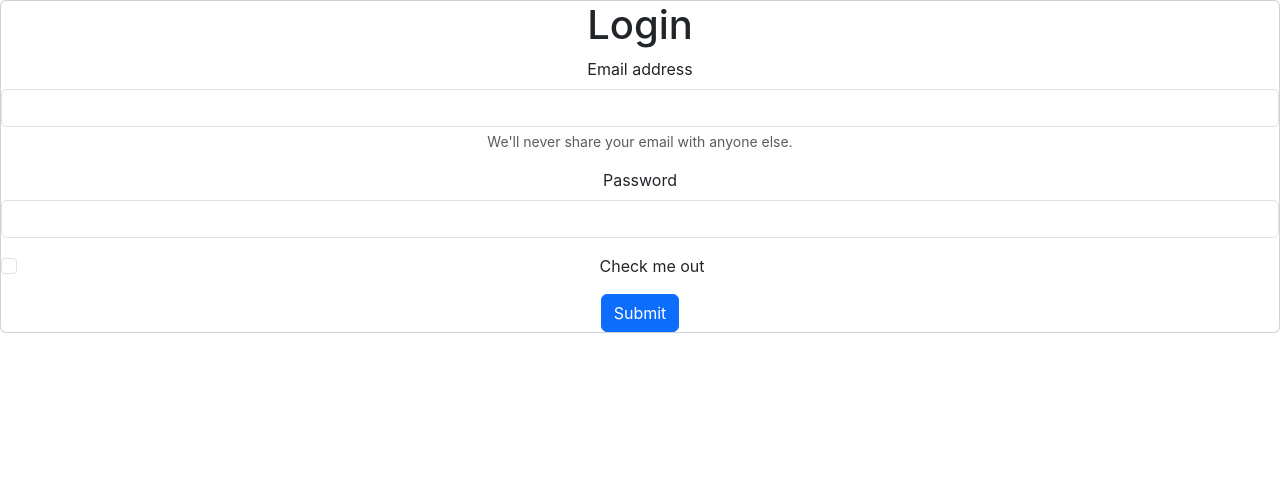
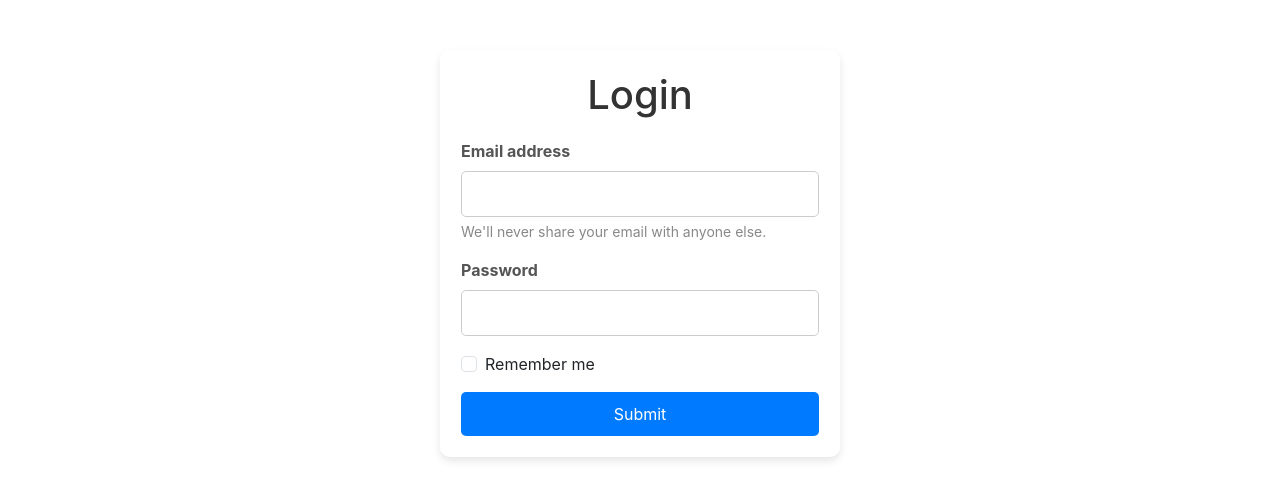
Before and after one commit to SoumyaSRD/react-demo, a React (Create React App) app: page /login in a window 1280 px wide. Shown: the top 500 px of the page. Built offline with nearby package versions, Linux system fonts and the light colour scheme.

Commit message:
design fixes

```diff
--- a/src/App.tsx
+++ b/src/App.tsx
@@ -5,7 +5,7 @@ import { router } from './router/router';
 function App() {
 
   return (
-    <div className="App">
+    <div className="container">
       <RouterProvider router={router} />
     </div>
   );
--- a/src/index.css
+++ b/src/index.css
@@ -1,13 +1,22 @@
 body {
   margin: 0;
-  font-family: -apple-system, BlinkMacSystemFont, 'Segoe UI', 'Roboto', 'Oxygen',
-    'Ubuntu', 'Cantarell', 'Fira Sans', 'Droid Sans', 'Helvetica Neue',
+  font-family: -apple-system, BlinkMacSystemFont, "Segoe UI", "Roboto", "Oxygen",
+    "Ubuntu", "Cantarell", "Fira Sans", "Droid Sans", "Helvetica Neue",
     sans-serif;
   -webkit-font-smoothing: antialiased;
   -moz-osx-font-smoothing: grayscale;
 }
 
 code {
-  font-family: source-code-pro, Menlo, Monaco, Consolas, 'Courier New',
+  font-family: source-code-pro, Menlo, Monaco, Consolas, "Courier New",
     monospace;
 }
+
+.glassmorphism {
+  -webkit-backdrop-filter: blur(10px); /* Support for Safari */
+  backdrop-filter: blur(10px);
+  background: rgba(255, 255, 255, 0.1);
+  border-radius: 10px;
+  box-shadow: 0 4px 6px rgba(0, 0, 0, 0.1);
+  padding: 20px;
+}
--- a/src/modules/auth/Components/Home.tsx
+++ b/src/modules/auth/Components/Home.tsx
@@ -3,22 +3,21 @@ import { UserService } from "../../../api/user.service";
 import { IPagination } from "../../../models/extras/pagination.interface";
 import { IUser } from "../../../models/user/user.interface";
 import Header from "../shared/components/Header";
-import Pagination, {
-    InitialPaginationData,
-} from "../shared/components/Pagination";
+import Pagination, { InitialPaginationData } from "../shared/components/Pagination";
 import Table from "../shared/components/Table";
 import * as CommonUtil from "../shared/utils/Common.util";
+
 export enum DataTypes {
     pagination = "pagination",
     total = "total",
 }
+
 const Home = () => {
     const [user, setUser] = useState<IUser>({
         data: [], // The actual data
         headers: [] // The table headers
     });
     const [refresh, setRefresh] = useState(true);
-
     const [pagination, setPagination] = useState<IPagination>({
         ...CommonUtil.Clone(InitialPaginationData),
     });
@@ -40,60 +39,40 @@ const Home = () => {
 
                 setUser({
                     data,
-                    total,
                     headers: [
-                        {
-                            viewName: "Name",
-                            fieldName: "name",
-                            isAuth: true
-                        },
-                        {
-                            viewName: "Creation Date",
-                            fieldName: "createdOn",
-                        },
-
-                        {
-                            viewName: "Updation Date",
-                            fieldName: "modifiedOn",
-                        },
-                        {
-                            viewName: "Email",
-                            fieldName: "email",
-                        },
+                        { viewName: "Name", fieldName: "name", isAuth: true },
+                        { viewName: "Creation Date", fieldName: "createdOn" },
+                        { viewName: "Updation Date", fieldName: "modifiedOn" },
+                        { viewName: "Email", fieldName: "email" },
                     ],
                 });
 
-                setPagination((pagination: IPagination) => {
-                    return {
+                setPagination((pagination) => ({
                     ...pagination,
                     total: response?.data?.total,
-                    };
-                });
+                }));
             }
-        } catch (error) { }
+        } catch (error) {
+            console.error("Failed to fetch user data", error);
+        }
     };
 
     const handlePageChange = (data: IPagination) => {
-
-        setPagination((pagination) => {
-            return {
+        setPagination((pagination) => ({
             ...pagination,
             ...data,
-            };
-        });
+        }));
         setRefresh(true);
     };
 
     return (
-        <>
         <div className="container-fluid">
             <Header />
-
+            <div className="glassmorphism">
                 <Table data={user} />
-
                 <Pagination pagination={pagination} onPageChange={handlePageChange} />
             </div>
-        </>
+        </div>
     );
 };
 
--- /dev/null
+++ b/src/modules/auth/Components/Login.css
@@ -0,0 +1,49 @@
+.login-card {
+  max-width: 400px;
+  margin: 50px auto;
+  padding: 20px;
+  border-radius: 10px;
+  background: rgba(255, 255, 255, 0.1);
+  box-shadow: 0 4px 8px rgba(0, 0, 0, 0.1);
+  -webkit-backdrop-filter: blur(10px);
+  backdrop-filter: blur(10px);
+  border: 1px solid rgba(255, 255, 255, 0.3);
+}
+
+.login-title {
+  text-align: center;
+  margin-bottom: 20px;
+  color: #333333;
+}
+
+.form-label {
+  font-weight: bold;
+  color: #555555;
+}
+
+.form-control {
+  border-radius: 5px;
+  border: 1px solid #cccccc;
+  padding: 10px;
+  font-size: 16px;
+}
+
+.form-text {
+  font-size: 14px;
+  color: #888888;
+}
+
+.btn-primary {
+  width: 100%;
+  padding: 10px;
+  border-radius: 5px;
+  background-color: #007bff;
+  border: none;
+  font-size: 16px;
+  color: #ffffff;
+  transition: background-color 0.3s;
+}
+
+.btn-primary:hover {
+  background-color: #0056b3;
+}
--- a/src/modules/auth/Components/Login.tsx
+++ b/src/modules/auth/Components/Login.tsx
@@ -1,15 +1,15 @@
 import { useState } from "react";
 import { useNavigate } from "react-router-dom";
 import { authService } from "../../../api/auth.service";
+import './Login.css'; // Import the CSS file
 
 const Login = () => {
     const navigate = useNavigate();
     const [loginState, useLoginState] = useState({
         email: "",
-        // phone: "",
         password: "",
-        // rememberMe: false,
     });
+
     const onFormSubmitHandler = (event: any) => {
         event.preventDefault();
         loginAPi();
@@ -19,9 +19,8 @@ const Login = () => {
         try {
             const response = await authService.login(loginState);
             console.log(response);
-            let { token, expires } = response.data
+            let { token, expires } = response.data;
             if (token) {
-
                 authService.setItem("token", token);
                 authService.setItem("expires", expires);
                 navigate("/home");
@@ -41,10 +40,9 @@ const Login = () => {
     };
 
     return (
-        <div className="card">
-            <h1>Login</h1>
-
-            <form onSubmit={onFormSubmitHandler} >
+        <div className="card login-card">
+            <h1 className="login-title">Login</h1>
+            <form onSubmit={onFormSubmitHandler}>
                 <div className="mb-3">
                     <label htmlFor="exampleInputEmail1" className="form-label">
                         Email address
@@ -62,24 +60,6 @@ const Login = () => {
                         We'll never share your email with anyone else.
                     </div>
                 </div>
-
-                {/* <div className="mb-3">
-                    <label htmlFor="exampleInputEmail1" className="form-label">
-                        Phone
-                    </label>
-                    <input
-                        type="email"
-                        className="form-control"
-                        id="exampleInputEmail1"
-                        aria-describedby="emailHelp"
-                        name="text"
-                        value={loginState.email}
-                        onChange={(e: any) => OnChange(e.target.value, "email")}
-                    />
-                    <div id="emailHelp" className="form-text">
-                        We'll never share your email with anyone else.
-                    </div>
-                </div> */}
                 <div className="mb-3">
                     <label htmlFor="exampleInputPassword1" className="form-label">
                         Password
@@ -101,7 +81,7 @@ const Login = () => {
                         onChange={(e: any) => OnChange(e.target.checked, "rememberMe")}
                     />
                     <label className="form-check-label" htmlFor="exampleCheck1">
-                        Check me out
+                        Remember me
                     </label>
                 </div>
                 <button type="submit" className="btn btn-primary">
--- /dev/null
+++ b/src/modules/auth/shared/components/Pagination.css
@@ -0,0 +1,58 @@
+.pagination-container {
+    display: flex;
+    justify-content: space-between;
+    align-items: center;
+    padding: 10px;
+    background-color: #f8f9fa;
+    border-radius: 5px;
+    box-shadow: 0 2px 4px rgba(0, 0, 0, 0.1);
+}
+
+.form-group label {
+    margin-right: 10px;
+    font-weight: bold;
+    color: #495057;
+}
+
+.form-control-sm {
+    padding: 5px;
+    border-radius: 3px;
+    border: 1px solid #ced4da;
+    background-color: #ffffff;
+    color: #495057;
+}
+
+.pagination {
+    margin: 0;
+}
+
+.page-item {
+    margin: 0 2px;
+}
+
+.page-item .page-link {
+    color: #007bff;
+    border: 1px solid #dee2e6;
+    border-radius: 3px;
+    padding: 5px 10px;
+    background-color: #ffffff;
+    transition: background-color 0.3s, color 0.3s;
+}
+
+.page-item .page-link:hover {
+    background-color: #e9ecef;
+    color: #0056b3;
+}
+
+.page-item.active .page-link {
+    background-color: #007bff;
+    color: #ffffff;
+    border-color: #007bff;
+}
+
+.page-item.disabled .page-link {
+    color: #6c757d;
+    pointer-events: none;
+    background-color: #ffffff;
+    border-color: #dee2e6;
+}
--- a/src/modules/auth/shared/components/Pagination.tsx
+++ b/src/modules/auth/shared/components/Pagination.tsx
@@ -1,4 +1,5 @@
 import { useEffect, useState } from "react";
+import './Pagination.css'; // Import the CSS file
 
 export const InitialPaginationData = { total: 5, page: 1, pageSize: 5, diff: 5 };
 
@@ -22,7 +23,7 @@ const Pagination = ({ pagination, onPageChange }: any) => {
     };
 
     return (
-        <div className="d-flex justify-content-between align-items-center">
+        <div className="pagination-container">
             <div className="form-group">
                 <label htmlFor="pageSizeSelect">Records per page:</label>
                 <select id="pageSizeSelect" className="form-control-sm" value={currentPageSize} onChange={handlePageSizeChange}>
```
Also changed, not shown: 1 other file (tests, documents, lock files or other folders). Lines whose indentation alone changed are shown as unchanged.
